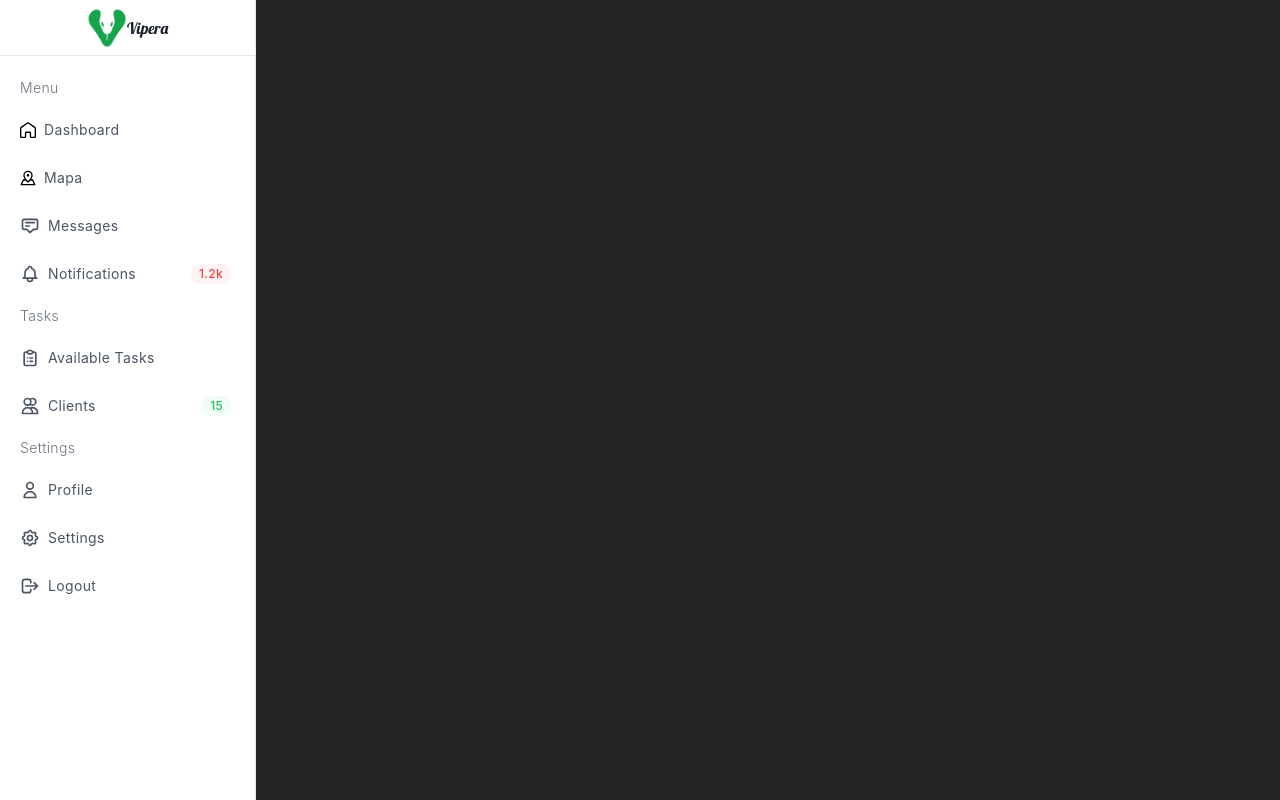
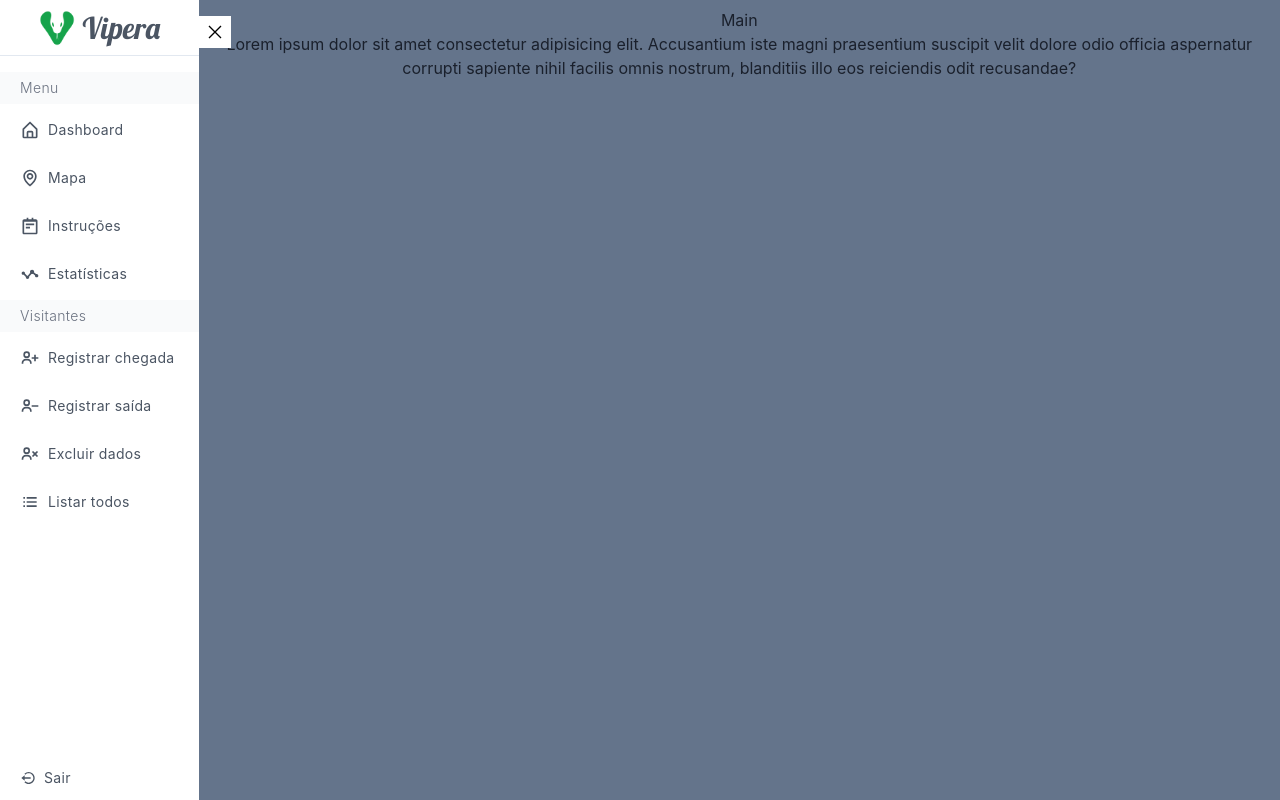
Before and after one commit to im-ramon/vipera-legacy, a React (Vite) app: page / in a window 1280 px wide. Built offline with nearby package versions, Linux system fonts and the light colour scheme.

Commit message:
feat: :sparkles: Finalização do Aside
Finalização do Aside

```diff
--- a/src/App.tsx
+++ b/src/App.tsx
@@ -1,10 +1,12 @@
 import './styles/style.scss';
 import Aside from './components/Aside';
+import Main from './components/Main';
 
 function App() {
     return (
-        <div className="App">
+        <div id='container' className='flex h-screen'>
             <Aside />
+            <Main />
         </div>
     )
 }
--- a/src/components/Aside.tsx
+++ b/src/components/Aside.tsx
@@ -1,111 +1,110 @@
-import { Image } from '@chakra-ui/react'
+import { Box, Button, Collapse, Image, useDisclosure } from '@chakra-ui/react'
 import logo from '../assets/images/img/logo.png'
-import { GrHomeRounded, GrMap, GrPieChart } from "react-icons/gr";
+import { BiHomeAlt, BiMap, BiNotepad, BiStats, BiUserPlus, BiUserMinus, BiUserX, BiListUl, BiLogOutCircle } from "react-icons/bi";
+import { useState } from 'react';
+import { GiHamburgerMenu } from "react-icons/gi";
+import { GrClose } from "react-icons/gr";
 
 export default function Aside() {
+    const [showAside, setShowAside] = useState<boolean>(true)
+
     return (
-        <aside className="fixed flex flex-col top-0 left-0 w-64 bg-white h-full border-r">
-            <div className="flex items-center justify-center h-14 border-b">
-                <div className='flex items-center justify-center'>
-                    <Image className='w-10' id='logo' src={logo} alt='Dan Abramov' />
-                    <strong className='font-handwrite'>Vipera</strong>
+        <aside className={`flex flex-col  relative transition-all duration-300 bg-white h-full w-${showAside ? '96' : '0'} border-${showAside ? 'r' : 'none'}`}>
+            <div className='absolute top-4 right-0 translate-x-8 w-8 h-8 flex justify-center items-center bg-white cursor-pointer' onClick={() => setShowAside(!showAside)}>
+                {showAside ? <GrClose /> : <GiHamburgerMenu />}
+            </div>
+            <div className="flex items-center justify-center h-14 border-b overflow-hidden">
+                <div className='flex items-center justify-center select-none'>
+                    <Image className='w-9' id='logo' src={logo} alt='Dan Abramov' />
+                    <strong className='font-handwrite text-3xl ml-2 text-gray-600'>Vipera</strong>
                 </div>
             </div>
             <div className="overflow-y-auto overflow-x-hidden flex-grow">
                 <ul className="flex flex-col py-4 space-y-1">
-                    <li className="px-5">
+                    <li className="px-5 bg-gray-50">
                         <div className="flex flex-row items-center h-8">
                             <div className="text-sm font-light tracking-wide text-gray-500">Menu</div>
                         </div>
                     </li>
                     <li>
-                        <a href="#" className="relative flex flex-row items-center h-11 focus:outline-none hover:bg-gray-50 text-gray-600 hover:text-gray-800 border-l-4 border-transparent hover:border-indigo-500 pr-6">
+                        <a href="#" className="relative flex flex-row items-center h-11 focus:outline-none hover:bg-gray-50 text-gray-600 hover:text-gray-800 border-l-4 border-transparent hover:border-primary pr-6">
                             <span className="inline-flex justify-center items-center ml-4">
-                                <GrHomeRounded />
+                                <BiHomeAlt size={20} />
                             </span>
                             <span className="ml-2 text-sm tracking-wide truncate">Dashboard</span>
                         </a>
                     </li>
                     <li>
-                        <a href="#" className="relative flex flex-row items-center h-11 focus:outline-none hover:bg-gray-50 text-gray-600 hover:text-gray-800 border-l-4 border-transparent hover:border-indigo-500 pr-6">
+                        <a href="#" className="relative flex flex-row items-center h-11 focus:outline-none hover:bg-gray-50 text-gray-600 hover:text-gray-800 border-l-4 border-transparent hover:border-primary pr-6">
                             <span className="inline-flex justify-center items-center ml-4">
-                                <GrMap />
+                                <BiMap size={20} />
                             </span>
                             <span className="ml-2 text-sm tracking-wide truncate">Mapa</span>
                         </a>
                     </li>
                     <li>
-                        <a href="#" className="relative flex flex-row items-center h-11 focus:outline-none hover:bg-gray-50 text-gray-600 hover:text-gray-800 border-l-4 border-transparent hover:border-indigo-500 pr-6">
+                        <a href="#" className="relative flex flex-row items-center h-11 focus:outline-none hover:bg-gray-50 text-gray-600 hover:text-gray-800 border-l-4 border-transparent hover:border-primary pr-6">
                             <span className="inline-flex justify-center items-center ml-4">
-                                <svg className="w-5 h-5" fill="none" stroke="currentColor" viewBox="0 0 24 24" xmlns="http://www.w3.org/2000/svg"><path stroke-linecap="round" stroke-linejoin="round" stroke-width="2" d="M7 8h10M7 12h4m1 8l-4-4H5a2 2 0 01-2-2V6a2 2 0 012-2h14a2 2 0 012 2v8a2 2 0 01-2 2h-3l-4 4z"></path></svg>
+                                <BiNotepad size={20} />
                             </span>
-                            <span className="ml-2 text-sm tracking-wide truncate">Messages</span>
+                            <span className="ml-2 text-sm tracking-wide truncate">Instruções</span>
                         </a>
                     </li>
                     <li>
-                        <a href="#" className="relative flex flex-row items-center h-11 focus:outline-none hover:bg-gray-50 text-gray-600 hover:text-gray-800 border-l-4 border-transparent hover:border-indigo-500 pr-6">
+                        <a href="#" className="relative flex flex-row items-center h-11 focus:outline-none hover:bg-gray-50 text-gray-600 hover:text-gray-800 border-l-4 border-transparent hover:border-primary pr-6">
                             <span className="inline-flex justify-center items-center ml-4">
-                                <svg className="w-5 h-5" fill="none" stroke="currentColor" viewBox="0 0 24 24" xmlns="http://www.w3.org/2000/svg"><path stroke-linecap="round" stroke-linejoin="round" stroke-width="2" d="M15 17h5l-1.405-1.405A2.032 2.032 0 0118 14.158V11a6.002 6.002 0 00-4-5.659V5a2 2 0 10-4 0v.341C7.67 6.165 6 8.388 6 11v3.159c0 .538-.214 1.055-.595 1.436L4 17h5m6 0v1a3 3 0 11-6 0v-1m6 0H9"></path></svg>
+                                <BiStats size={20} />
                             </span>
-                            <span className="ml-2 text-sm tracking-wide truncate">Notifications</span>
-                            <span className="px-2 py-0.5 ml-auto text-xs font-medium tracking-wide text-red-500 bg-red-50 rounded-full">1.2k</span>
+                            <span className="ml-2 text-sm tracking-wide truncate">Estatísticas</span>
                         </a>
                     </li>
-                    <li className="px-5">
+                    <li className="px-5 bg-gray-50">
                         <div className="flex flex-row items-center h-8">
-                            <div className="text-sm font-light tracking-wide text-gray-500">Tasks</div>
+                            <div className="text-sm font-light tracking-wide text-gray-500">Visitantes</div>
                         </div>
                     </li>
                     <li>
-                        <a href="#" className="relative flex flex-row items-center h-11 focus:outline-none hover:bg-gray-50 text-gray-600 hover:text-gray-800 border-l-4 border-transparent hover:border-indigo-500 pr-6">
+                        <a href="#" className="relative flex flex-row items-center h-11 focus:outline-none hover:bg-gray-50 text-gray-600 hover:text-gray-800 border-l-4 border-transparent hover:border-primary pr-6">
                             <span className="inline-flex justify-center items-center ml-4">
-                                <svg className="w-5 h-5" fill="none" stroke="currentColor" viewBox="0 0 24 24" xmlns="http://www.w3.org/2000/svg"><path stroke-linecap="round" stroke-linejoin="round" stroke-width="2" d="M9 5H7a2 2 0 00-2 2v12a2 2 0 002 2h10a2 2 0 002-2V7a2 2 0 00-2-2h-2M9 5a2 2 0 002 2h2a2 2 0 002-2M9 5a2 2 0 012-2h2a2 2 0 012 2m-3 7h3m-3 4h3m-6-4h.01M9 16h.01"></path></svg>
+                                <BiUserPlus size={20} />
                             </span>
-                            <span className="ml-2 text-sm tracking-wide truncate">Available Tasks</span>
+                            <span className="ml-2 text-sm tracking-wide truncate">Registrar chegada</span>
                         </a>
                     </li>
                     <li>
-                        <a href="#" className="relative flex flex-row items-center h-11 focus:outline-none hover:bg-gray-50 text-gray-600 hover:text-gray-800 border-l-4 border-transparent hover:border-indigo-500 pr-6">
+                        <a href="#" className="relative flex flex-row items-center h-11 focus:outline-none hover:bg-gray-50 text-gray-600 hover:text-gray-800 border-l-4 border-transparent hover:border-primary pr-6">
                             <span className="inline-flex justify-center items-center ml-4">
-                                <svg className="w-5 h-5" fill="none" stroke="currentColor" viewBox="0 0 24 24" xmlns="http://www.w3.org/2000/svg"><path stroke-linecap="round" stroke-linejoin="round" stroke-width="2" d="M12 4.354a4 4 0 110 5.292M15 21H3v-1a6 6 0 0112 0v1zm0 0h6v-1a6 6 0 00-9-5.197M13 7a4 4 0 11-8 0 4 4 0 018 0z"></path></svg>
+                                <BiUserMinus size={20} />
                             </span>
-                            <span className="ml-2 text-sm tracking-wide truncate">Clients</span>
-                            <span className="px-2 py-0.5 ml-auto text-xs font-medium tracking-wide text-green-500 bg-green-50 rounded-full">15</span>
-                        </a>
-                    </li>
-                    <li className="px-5">
-                        <div className="flex flex-row items-center h-8">
-                            <div className="text-sm font-light tracking-wide text-gray-500">Settings</div>
-                        </div>
-                    </li>
-                    <li>
-                        <a href="#" className="relative flex flex-row items-center h-11 focus:outline-none hover:bg-gray-50 text-gray-600 hover:text-gray-800 border-l-4 border-transparent hover:border-indigo-500 pr-6">
-                            <span className="inline-flex justify-center items-center ml-4">
-                                <svg className="w-5 h-5" fill="none" stroke="currentColor" viewBox="0 0 24 24" xmlns="http://www.w3.org/2000/svg"><path stroke-linecap="round" stroke-linejoin="round" stroke-width="2" d="M16 7a4 4 0 11-8 0 4 4 0 018 0zM12 14a7 7 0 00-7 7h14a7 7 0 00-7-7z"></path></svg>
-                            </span>
-                            <span className="ml-2 text-sm tracking-wide truncate">Profile</span>
+                            <span className="ml-2 text-sm tracking-wide truncate">Registrar saída</span>
                         </a>
                     </li>
                     <li>
-                        <a href="#" className="relative flex flex-row items-center h-11 focus:outline-none hover:bg-gray-50 text-gray-600 hover:text-gray-800 border-l-4 border-transparent hover:border-indigo-500 pr-6">
+                        <a href="#" className="relative flex flex-row items-center h-11 focus:outline-none hover:bg-gray-50 text-gray-600 hover:text-gray-800 border-l-4 border-transparent hover:border-primary pr-6">
                             <span className="inline-flex justify-center items-center ml-4">
-                                <svg className="w-5 h-5" fill="none" stroke="currentColor" viewBox="0 0 24 24" xmlns="http://www.w3.org/2000/svg">
-                                    <path stroke-linecap="round" stroke-linejoin="round" stroke-width="2" d="M10.325 4.317c.426-1.756 2.924-1.756 3.35 0a1.724 1.724 0 002.573 1.066c1.543-.94 3.31.826 2.37 2.37a1.724 1.724 0 001.065 2.572c1.756.426 1.756 2.924 0 3.35a1.724 1.724 0 00-1.066 2.573c.94 1.543-.826 3.31-2.37 2.37a1.724 1.724 0 00-2.572 1.065c-.426 1.756-2.924 1.756-3.35 0a1.724 1.724 0 00-2.573-1.066c-1.543.94-3.31-.826-2.37-2.37a1.724 1.724 0 00-1.065-2.572c-1.756-.426-1.756-2.924 0-3.35a1.724 1.724 0 001.066-2.573c-.94-1.543.826-3.31 2.37-2.37.996.608 2.296.07 2.572-1.065z"></path>
-                                    <path stroke-linecap="round" stroke-linejoin="round" stroke-width="2" d="M15 12a3 3 0 11-6 0 3 3 0 016 0z"></path>
-                                </svg>
+                                <BiUserX size={20} />
                             </span>
-                            <span className="ml-2 text-sm tracking-wide truncate">Settings</span>
+                            <span className="ml-2 text-sm tracking-wide truncate">Excluir dados</span>
                         </a>
                     </li>
                     <li>
-                        <a href="#" className="relative flex flex-row items-center h-11 focus:outline-none hover:bg-gray-50 text-gray-600 hover:text-gray-800 border-l-4 border-transparent hover:border-indigo-500 pr-6">
+                        <a href="#" className="relative flex flex-row items-center h-11 focus:outline-none hover:bg-gray-50 text-gray-600 hover:text-gray-800 border-l-4 border-transparent hover:border-primary pr-6">
                             <span className="inline-flex justify-center items-center ml-4">
-                                <svg className="w-5 h-5" fill="none" stroke="currentColor" viewBox="0 0 24 24" xmlns="http://www.w3.org/2000/svg"><path stroke-linecap="round" stroke-linejoin="round" stroke-width="2" d="M17 16l4-4m0 0l-4-4m4 4H7m6 4v1a3 3 0 01-3 3H6a3 3 0 01-3-3V7a3 3 0 013-3h4a3 3 0 013 3v1"></path></svg>
+                                <BiListUl size={20} />
                             </span>
-                            <span className="ml-2 text-sm tracking-wide truncate">Logout</span>
+                            <span className="ml-2 text-sm tracking-wide truncate">Listar todos</span>
                         </a>
                     </li>
                 </ul>
+
+            </div>
+            <div className='mt-auto'>
+                <a href="#" className="relative flex flex-row items-center h-11 focus:outline-none hover:bg-gray-50 text-gray-600 hover:text-gray-800 border-l-4 border-transparent hover:border-danger pr-6">
+                    <span className="inline-flex justify-center items-center ml-4">
+                        <BiLogOutCircle />
+                    </span>
+                    <span className="ml-2 text-sm tracking-wide truncate">Sair</span>
+                </a>
             </div>
         </aside>
     )
--- /dev/null
+++ b/src/components/Main.tsx
@@ -0,0 +1,8 @@
+export default function Main() {
+    return (
+        <main className="bg-slate-500 p-2 h-full">
+            <h1>Main</h1>
+            <h1>Lorem ipsum dolor sit amet consectetur adipisicing elit. Accusantium iste magni praesentium suscipit velit dolore odio officia aspernatur corrupti sapiente nihil facilis omnis nostrum, blanditiis illo eos reiciendis odit recusandae?</h1>
+        </main>
+    );
+}
--- a/src/styles/index.css
+++ b/src/styles/index.css
@@ -13,7 +13,6 @@
 
     color-scheme: light dark;
     color: rgba(255, 255, 255, 0.87);
-    background-color: #242424;
 
     font-synthesis: none;
     text-rendering: optimizeLegibility;
```
